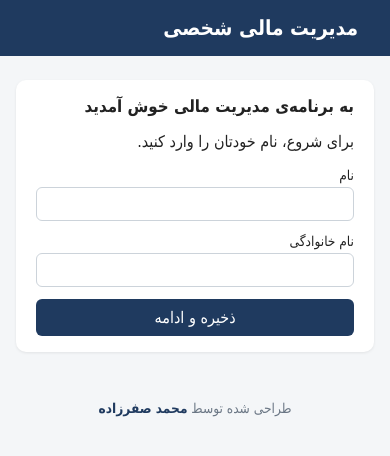
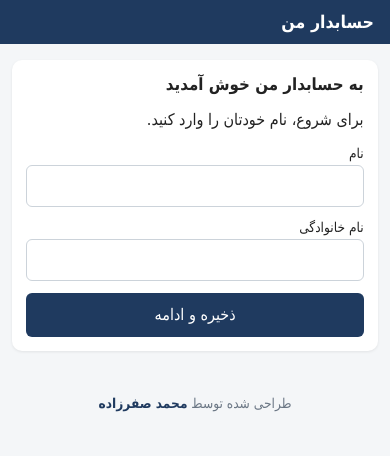
Before and after one commit to Mohammad1053/finance_app, a FastAPI app: page /welcome in a window 390 px wide. Shown: the top 456 px of the page. Run offline with FastAPI, Linux system fonts and the light colour scheme; data comes from the database, SQL or seed files in the repository.

Commit message:
Rename app to Hesabdar-e Man, add mobile hamburger menu and justified text

```diff
--- /dev/null
+++ b/app/static/responsive.css
@@ -0,0 +1,59 @@
+/* Responsive layout: only applies on narrow screens, desktop is unchanged */
+
+/* Never let the page scroll sideways because of long content */
+html, body { max-width: 100%; overflow-x: hidden; }
+img, canvas { max-width: 100%; }
+input, select, button { max-width: 100%; }
+
+/* ---------- Tablets and phones ---------- */
+@media (max-width: 768px) {
+  .topbar { padding: 0.75rem 1rem; }
+  .topbar h1 { font-size: 1.1rem; }
+
+  /* Menu: wrap into rows instead of overflowing the screen */
+  .topbar nav {
+    flex-wrap: wrap;
+    gap: 0.4rem 0.9rem;
+  }
+  .topbar nav a { padding: 0.25rem 0; }
+
+  .container { margin: 1rem auto; padding: 0 0.75rem; }
+  .card { padding: 0.9rem; }
+
+  /* Summary boxes: three columns are too tight for big numbers */
+  .summary { grid-template-columns: 1fr; gap: 0.5rem; }
+  .summary strong { font-size: 1.15rem; word-break: break-all; }
+
+  .chart-box { height: 260px; }
+}
+
+/* ---------- Phones ---------- */
+@media (max-width: 480px) {
+  /* One column forms */
+  .grid { grid-template-columns: 1fr; }
+
+  /* Bigger touch targets, and 16px inputs so iOS does not zoom on focus */
+  input, select { padding: 0.65rem; font-size: 16px; }
+  button { padding: 0.7rem 1rem; min-height: 44px; }
+  button.small, button.danger { padding: 0.55rem 0.8rem; font-size: 0.85rem; min-height: 40px; }
+
+  /* Tables: keep columns readable and let the wrapper scroll */
+  .table-wrap { margin: 0 -0.25rem; }
+  th, td { padding: 0.5rem 0.4rem; font-size: 0.85rem; }
+  td.actions { white-space: normal; }
+  td.actions button { margin-bottom: 0.25rem; }
+
+  /* Inline edit row: forms fill the width */
+  tr.editing td { padding: 0.5rem 0.25rem; }
+
+  /* Inline forms (goal deposit, password removal) stack vertically */
+  .inline-form { flex-direction: column; max-width: none; }
+
+  .goal-head { flex-wrap: wrap; gap: 0.5rem; }
+
+  .welcome-banner, .install-banner { flex-wrap: wrap; gap: 0.5rem; }
+  .install-actions { width: 100%; }
+  .install-actions button { flex: 1; }
+
+  .chart-box { height: 230px; }
+}
--- a/app/static/theme.css
+++ b/app/static/theme.css
@@ -105,3 +105,44 @@ html[data-mode="dark"] select option {
 
 html[data-mode="dark"] .install-banner { background: #1b2635; border-color: #2e3d52; }
 html[data-mode="dark"] .install-banner span { color: #9aa5b4; }
+
+/* ---------- Brand link, justified text and mobile menu ---------- */
+.topbar { position: relative; }
+.topbar h1 a.brand { color: inherit; text-decoration: none; }
+.topbar h1 a.brand:hover { opacity: 0.85; }
+
+/* Justify running text (empty-state messages keep their own centering) */
+p, .hint, .alert, .info { text-align: justify; }
+p.empty { text-align: center; }
+
+/* The hamburger button only exists on small screens */
+.nav-toggle {
+  display: none;
+  position: absolute;
+  top: 0.6rem;
+  left: 0.75rem;
+  background: transparent;
+  border: 1px solid rgba(255, 255, 255, 0.45);
+  color: #fff;
+  font-size: 1.3rem;
+  line-height: 1;
+  padding: 0.35rem 0.7rem;
+  min-height: 0;
+}
+
+@media (max-width: 768px) {
+  .nav-toggle { display: block; }
+
+  .topbar nav {
+    display: none;
+    flex-direction: column;
+    gap: 0;
+    margin-top: 0.75rem;
+  }
+  .topbar nav.open { display: flex; }
+  .topbar nav a {
+    padding: 0.65rem 0.25rem;
+    border-top: 1px solid rgba(255, 255, 255, 0.15);
+    font-size: 1rem;
+  }
+}
--- a/app/templates/base.html
+++ b/app/templates/base.html
@@ -3,13 +3,14 @@
 <head>
   <meta charset="UTF-8">
   <meta name="viewport" content="width=device-width, initial-scale=1">
-  <title>{% block title %}مدیریت مالی شخصی{% endblock %}</title>
+  <title>{% block title %}حسابدار من{% endblock %}</title>
   <link rel="icon" type="image/png" sizes="32x32" href="/static/icons/favicon-32.png">
   <link rel="manifest" href="/static/manifest.webmanifest">
   <meta name="theme-color" content="#1f3a5f">
   <link rel="apple-touch-icon" href="/static/icons/icon-192.png">
   <link rel="stylesheet" href="/static/style.css">
   <link rel="stylesheet" href="/static/theme.css">
+  <link rel="stylesheet" href="/static/responsive.css">
   <script src="/static/theme.js"></script>
   <script src="/static/htmx.min.js"></script>
   <script src="/static/app.js"></script>
@@ -17,9 +18,11 @@
 </head>
 <body>
   <header class="topbar">
-    <h1>مدیریت مالی شخصی</h1>
+    <h1><a href="/" class="brand">حسابدار من</a></h1>
     {% block nav %}
-    <nav>
+    <button type="button" class="nav-toggle" aria-label="منو" aria-expanded="false" aria-controls="main-nav"
+            onclick="var n = document.getElementById('main-nav'); var open = n.classList.toggle('open'); this.setAttribute('aria-expanded', open);">☰</button>
+    <nav id="main-nav">
       <a href="/">تراکنش‌ها</a>
       <a href="/reports">گزارش و نمودارها</a>
       <a href="/goals">اهداف پس‌انداز</a>
--- a/app/templates/welcome.html
+++ b/app/templates/welcome.html
@@ -18,7 +18,7 @@
 </div>
 
 <section class="card">
-  <h2>به برنامه‌ی مدیریت مالی خوش آمدید</h2>
+  <h2>به حسابدار من خوش آمدید</h2>
   <p>برای شروع، نام خودتان را وارد کنید.</p>
   {% if error %}<div class="alert">{{ error }}</div>{% endif %}
   <form method="post" action="/welcome" class="grid">
```
Also changed, not shown: tests/test_pwa.py (+28 -0 lines), app/static/manifest.webmanifest.
